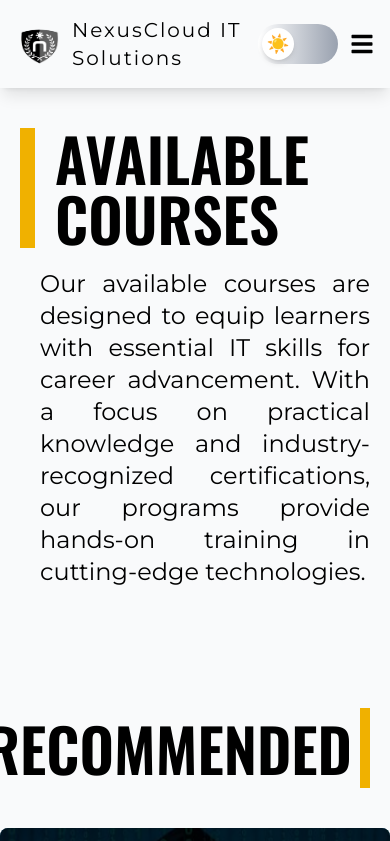
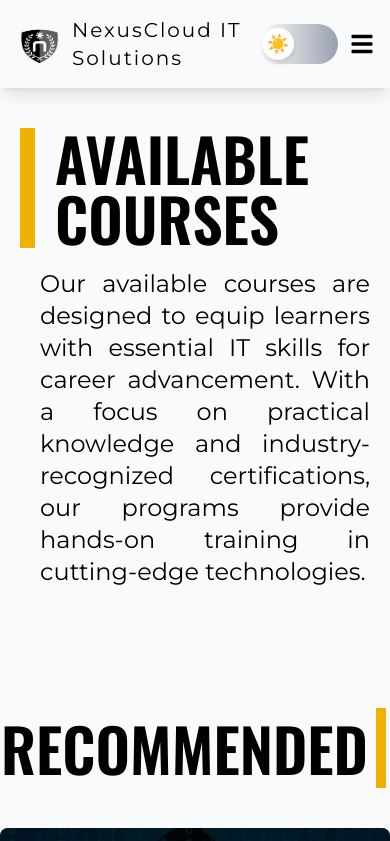
Before and after one commit to JesnerPerillo/NexusCloud-1, a React (Vite) app in the folder nexus-cloud-website/: page /#/courses in a window 390 px wide. Shown: the top 841 px of the page. Built offline with nearby package versions, Linux system fonts and the light colour scheme.

Commit message:
Fixed the container

```diff
--- a/nexus-cloud-website/src/Routes/Courses.jsx
+++ b/nexus-cloud-website/src/Routes/Courses.jsx
@@ -83,8 +83,8 @@ export default function Courses() {
         </div>
       </div>
       <div className="w-full text-2xl mt-20 mb-50 relative">
-          <div className="absolute h-20 flex items-center pr-2 right-0 border-r-10 border-yellow-500 mr-5">
-            <h1 className="text-6xl pl-5 oswald-bold text">RECOMMENDED</h1>
+          <div className="absolute h-20 flex items-center pr-2 right-0 border-r-10 border-yellow-500 mr-1 sm:mr-5">
+            <h1 className="text-6xl pl-0 oswald-bold text sm:pl-5">RECOMMENDED</h1>
           </div>
         </div>
         <div className="w-full h-5/6 flex items-center justify-center sm:w-full">
```
